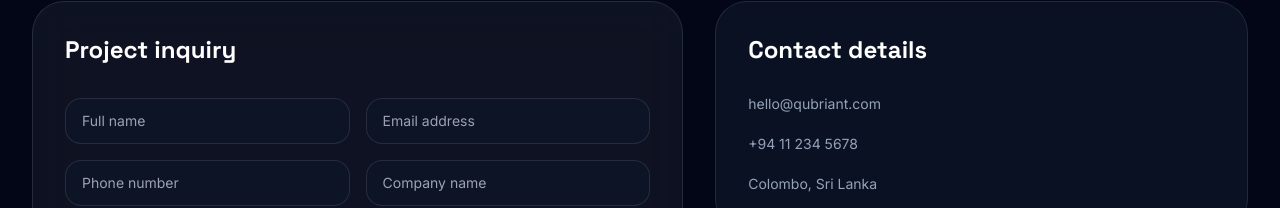
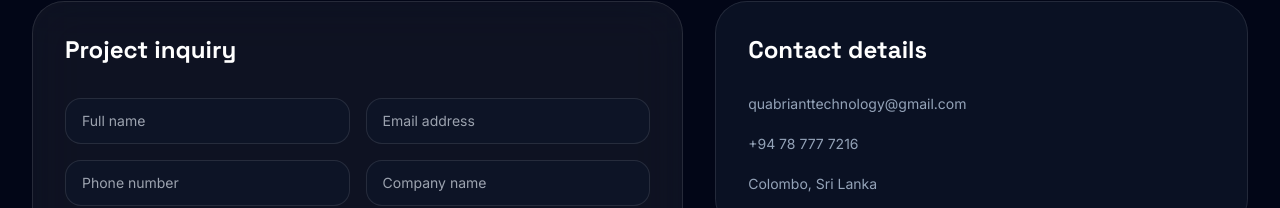
Before and after one commit to qubrianttechnology/qubrianttechnologies_web, a React (Vite) app: page /contact in a window 1280 px wide. Shown: the part 407-615 px from the top of the page. Built offline with nearby package versions, Linux system fonts and the light colour scheme.

Commit message:
updated contact page

```diff
--- a/src/pages/ContactPage.jsx
+++ b/src/pages/ContactPage.jsx
@@ -53,8 +53,8 @@ function ContactPage() {
             <div className="rounded-[32px] border border-white/10 bg-slate-900/70 p-8 backdrop-blur-xl">
               <h2 className="font-heading text-2xl font-semibold text-white">Contact details</h2>
               <ul className="mt-6 space-y-3 text-sm leading-7 text-slate-400">
-                <li>hello@qubriant.com</li>
-                <li>+94 11 234 5678</li>
+                <li>quabrianttechnology@gmail.com</li>
+                <li>+94 78 777 7216</li>
                 <li>Colombo, Sri Lanka</li>
               </ul>
             </div>
```
